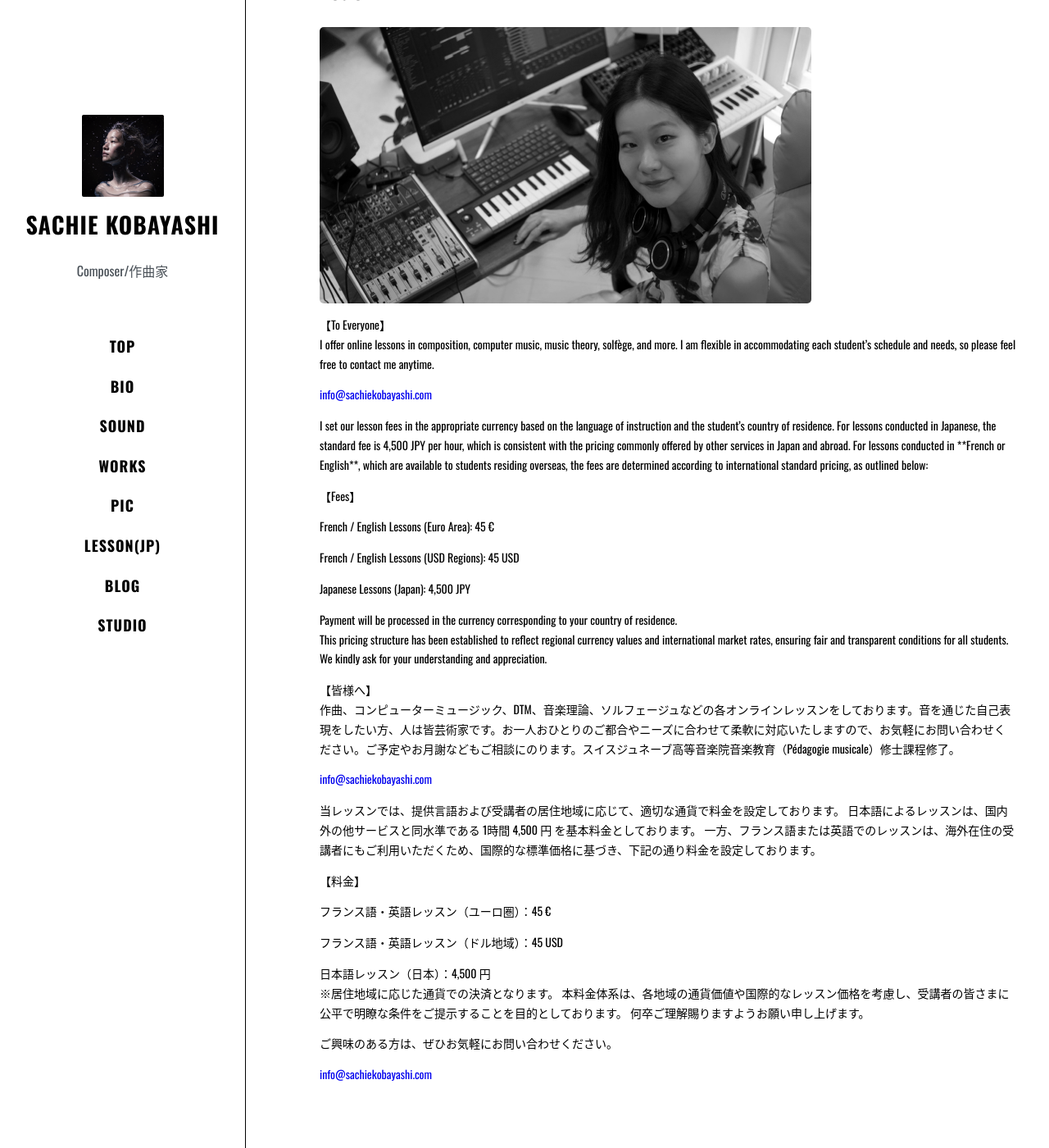
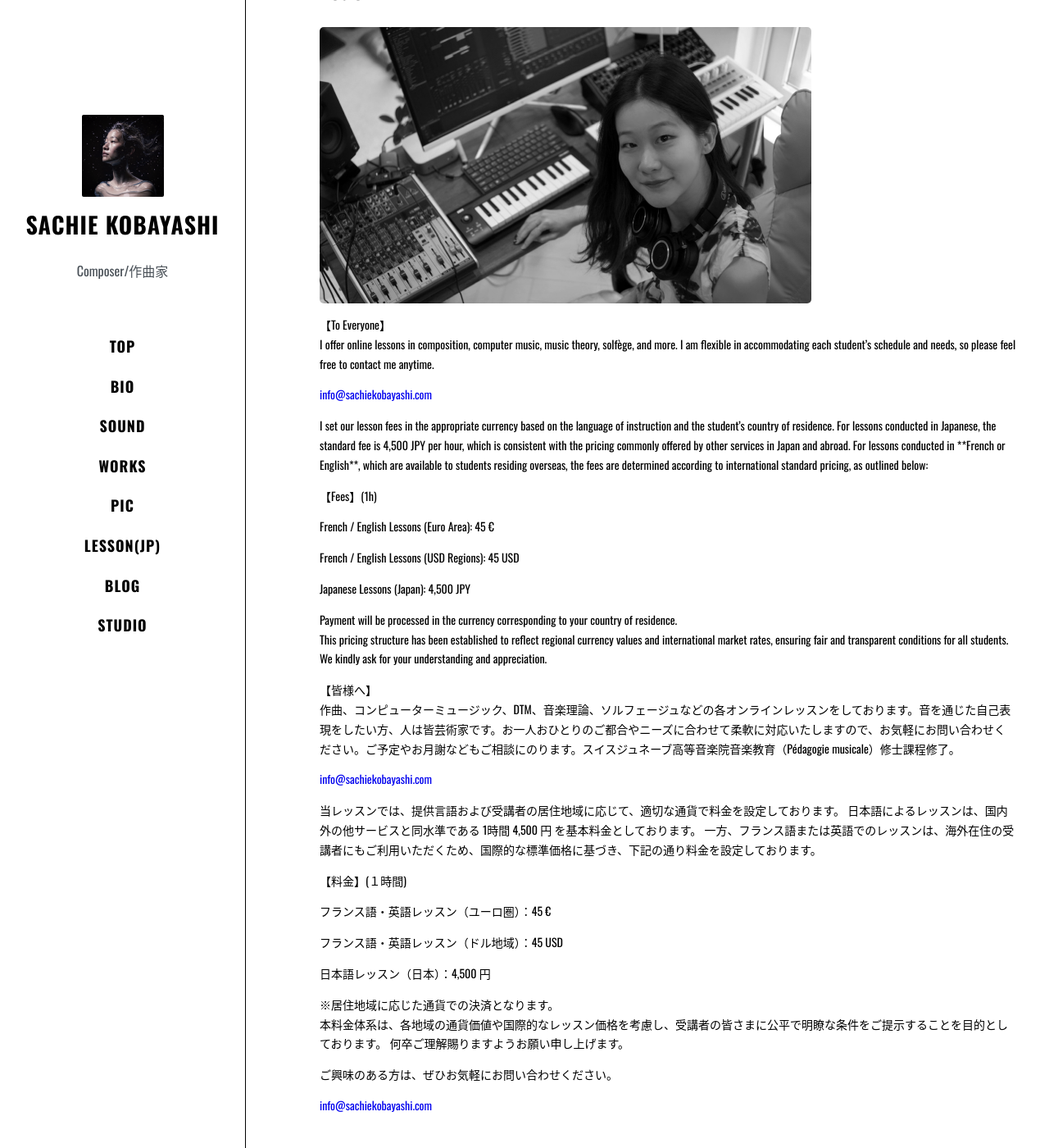
Before and after one commit to kbys88/kbys88.github.io, a Jekyll site: the page built from archive/Teach.html, in a window 1280 px wide and 1400 px high, scrolled down 83 px. Shown: the whole window at 82% size. Built offline with Jekyll 4.4.1, drawn with Linux system fonts in a browser that asks for light colours; nearby versions of some CDN libraries; some web fonts are replaced; before the commit the page ends 1445 px from its top, so only the background shows below that.

Commit message:
Update Teach.html

```diff
--- a/archive/Teach.html
+++ b/archive/Teach.html
@@ -17,7 +17,7 @@ I offer online lessons in composition, computer music, music theory, solfège, a
 
 For lessons conducted in **French or English**, which are available to students residing overseas, the fees are determined according to international standard pricing, as outlined below:
 
-<p>【Fees】<br>
+<p>【Fees】(1h)<br>
 
 <p>French / English Lessons (Euro Area): 45 €<br>
 <p>French / English Lessons (USD Regions): 45 USD<br>
@@ -39,13 +39,13 @@ We kindly ask for your understanding and appreciation.</p>
 
 一方、フランス語または英語でのレッスンは、海外在住の受講者にもご利用いただくため、国際的な標準価格に基づき、下記の通り料金を設定しております。
 
-<p>【料金】<br>
+<p>【料金】(１時間)  <br>
 
 <p>フランス語・英語レッスン（ユーロ圏）：45 €<br>
 <p>フランス語・英語レッスン（ドル地域）：45 USD<br>
 <p>日本語レッスン（日本）：4,500 円<br>
 
-※居住地域に応じた通貨での決済となります。
+<p>※居住地域に応じた通貨での決済となります。<br>
 
 本料金体系は、各地域の通貨価値や国際的なレッスン価格を考慮し、受講者の皆さまに公平で明瞭な条件をご提示することを目的としております。
 何卒ご理解賜りますようお願い申し上げます。</p>
```
